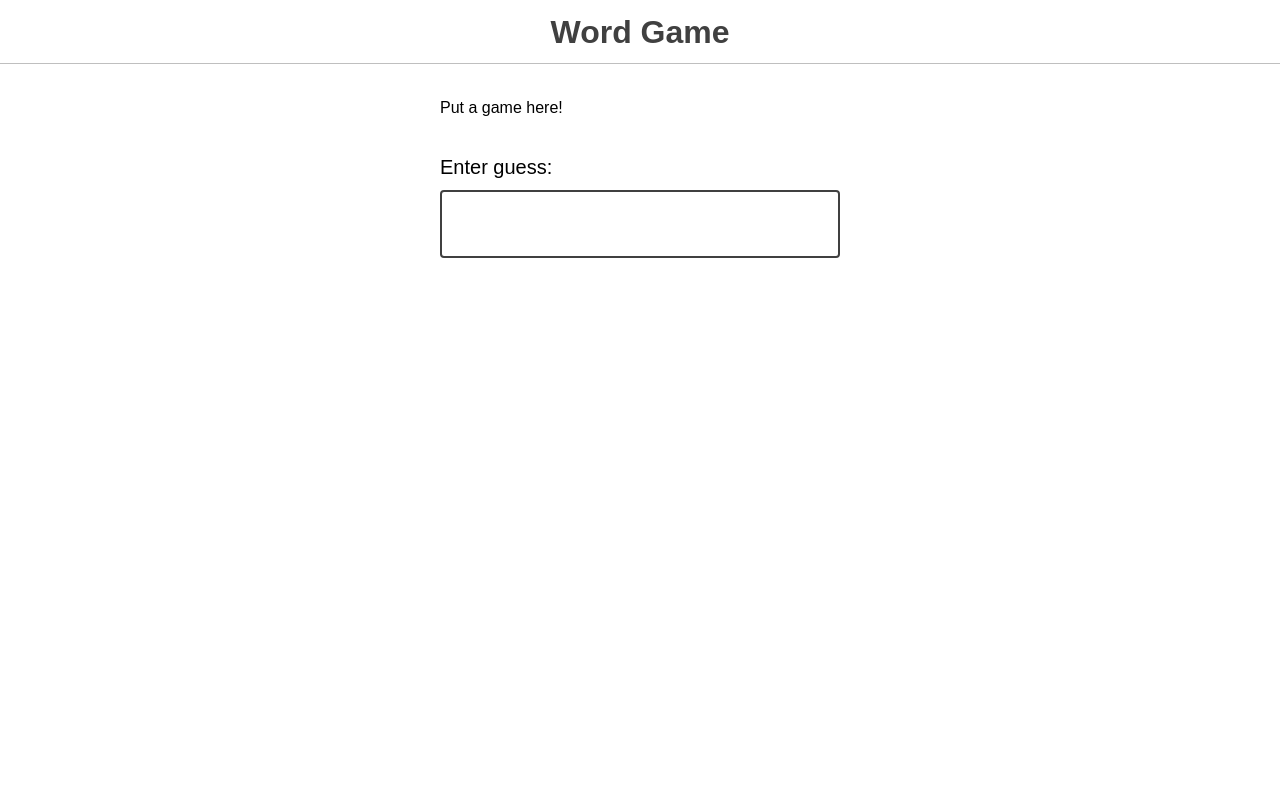
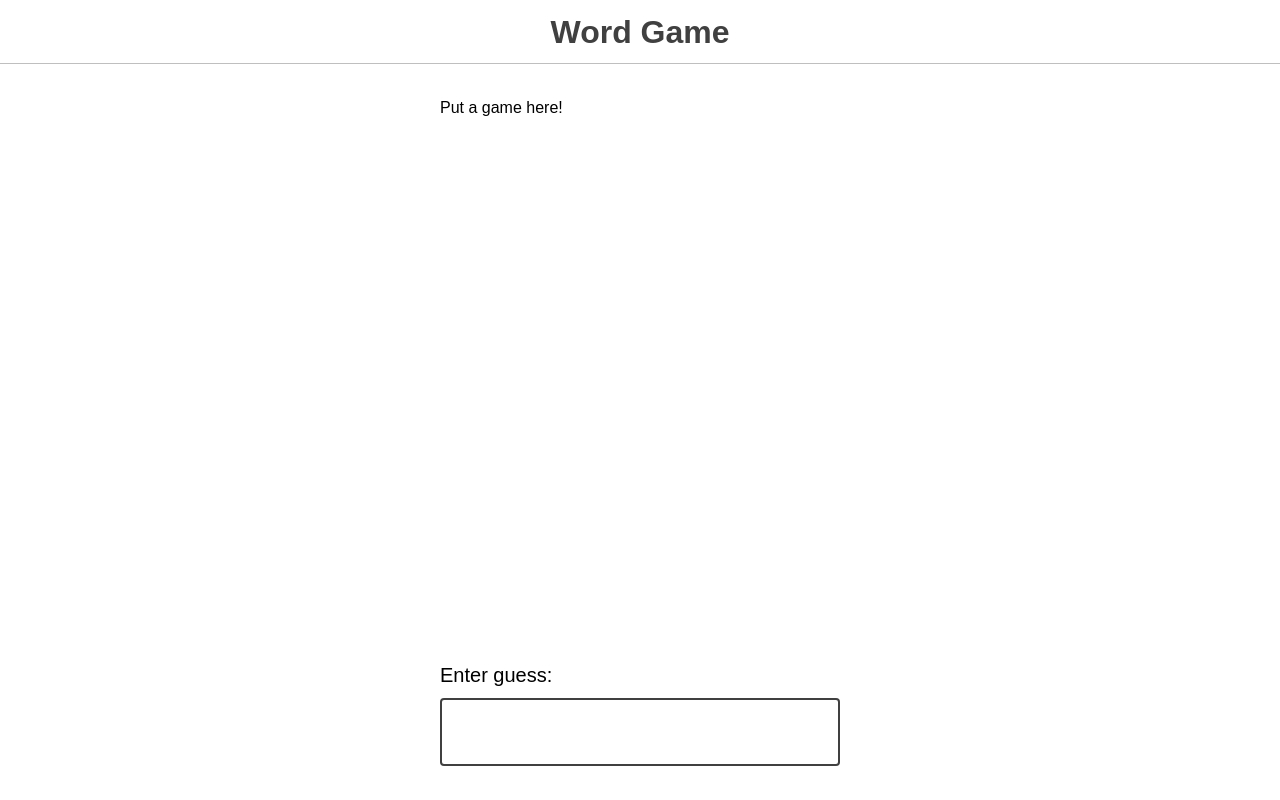
Before and after one commit to senkulabs/wordle-react, a React (Vite) app: page / in a window 1280 px wide. Built offline with nearby package versions, Linux system fonts and the light colour scheme.

Commit message:
feat: finish exercise 2

```diff
--- a/src/components/Game/Game.jsx
+++ b/src/components/Game/Game.jsx
@@ -1,6 +1,8 @@
 import { sample } from "../../utils";
 import { WORDS } from '../../data';
 import GuessInput from "../GuessInput/GuessInput";
+import GuessResults from "../GuessResults/GuessResults";
+import { useState } from "react";
 
 // Pick a random word on every pageload.
 const answer = sample(WORDS);
@@ -8,10 +10,18 @@ const answer = sample(WORDS);
 console.info({ answer });
 
 function Game() {
+    const [guesses, setGuesses] = useState([]);
+
+    function handleGuessInput(guess) {
+        const updatedGuesses = [...guesses, guess];
+        setGuesses(updatedGuesses);
+    }
+
     return (
         <>
             <p>Put a game here!</p>
-            <GuessInput />
+            <GuessResults guesses={guesses} />
+            <GuessInput handleGuessInput={handleGuessInput} />
         </>
     )
 }
--- a/src/components/GuessInput/GuessInput.jsx
+++ b/src/components/GuessInput/GuessInput.jsx
@@ -1,19 +1,19 @@
 import { useState } from "react";
 
-function GuessInput() {
-    const [guess, setGuess] = useState('');
+function GuessInput({ handleGuessInput }) {
+    const [value, setValue] = useState('');
 
     function handleSubmit(event) {
         event.preventDefault();
-        console.log(guess);
-        setGuess('');
+        handleGuessInput(value);
+        setValue('');
     }
 
     return (
     <>
         <form onSubmit={handleSubmit} className="guess-input-wrapper">
             <label htmlFor="guess-input">Enter guess:</label>
-            <input required type="text" id="guess-input" minLength={5} maxLength={5} pattern="[a-zA-Z]{5}" title="5 letter word" value={guess} onChange={(event) => setGuess(event.target.value.toUpperCase())} />
+            <input required type="text" id="guess-input" minLength={5} maxLength={5} pattern="[a-zA-Z]{5}" title="5 letter word" value={value} onChange={(event) => setValue(event.target.value.toUpperCase())} />
         </form>
     </>);
 }
--- /dev/null
+++ b/src/components/GuessResults/GuessResults.jsx
@@ -0,0 +1,13 @@
+function GuessResults({ guesses }) {
+    return (
+        <div className="guess-results">
+            { guesses.map((guess, index) => {
+                return (
+                    <p key={index} className="guess">{guess}</p>
+                )
+            })}
+        </div>
+    )
+}
+
+export default GuessResults;
```
